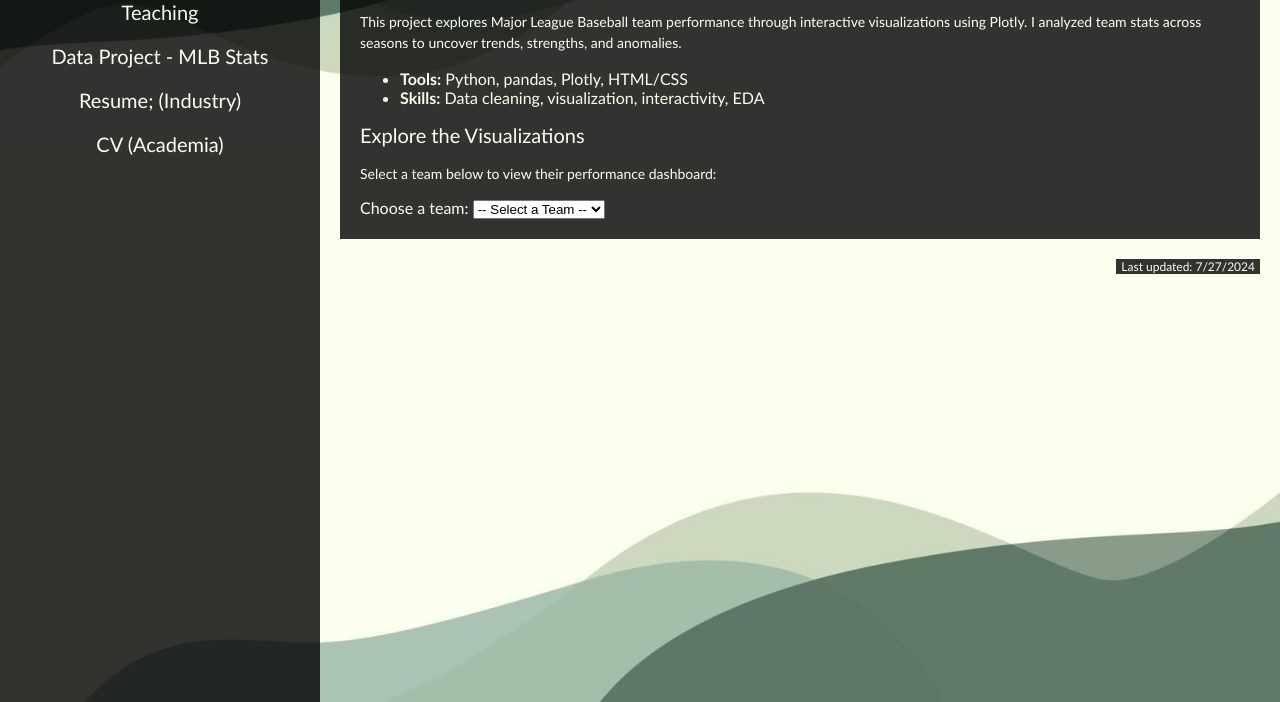
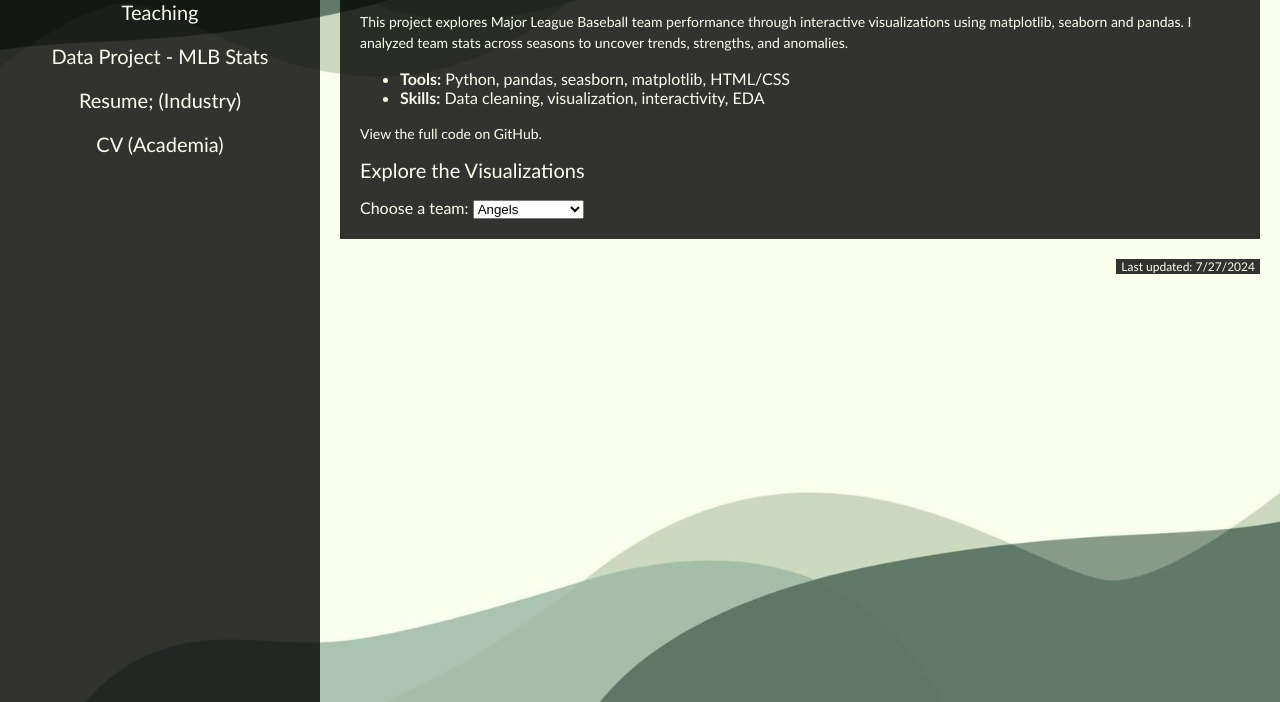
Before and after one commit to julianngeraci/julianngeraci.github.io, a plain HTML site: page mlbstats.html in a window 1280 px wide. Shown: the part 98-800 px from the top of the page. Drawn offline with Linux system fonts and the light colour scheme.

Commit message:
updateeee

```diff
--- a/mlbstats.html
+++ b/mlbstats.html
@@ -28,25 +28,52 @@
 <h1>Exploratory Data Analysis: MLB Team Statistics</h1>
 
 <p>
-This project explores Major League Baseball team performance through interactive visualizations using Plotly. I analyzed team stats across seasons to uncover trends, strengths, and anomalies.
+This project explores Major League Baseball team performance through
+  interactive visualizations using matplotlib, seaborn and pandas. I analyzed team stats across seasons to uncover trends, strengths, and anomalies.
 </p>
 
 <ul>
-  <li><strong>Tools:</strong> Python, pandas, Plotly, HTML/CSS</li>
+  <li><strong>Tools:</strong> Python, pandas, seasborn, matplotlib, HTML/CSS</li>
   <li><strong>Skills:</strong> Data cleaning, visualization, interactivity, EDA</li>
 </ul>
 
+<p>View the full code on <a href="https://github.com/yourusername/mlb-analysis" target="_blank">GitHub</a>.</p>
+
+
 <h2>Explore the Visualizations</h2>
-<p>Select a team below to view their performance dashboard:</p>
 
  <label for="teamSelect">Choose a team:</label>
   <select id="teamSelect">
-    <option value="">-- Select a Team --</option>
+    <option value="Angels">Angels</option>
+    <option value="Astros">Astros</option>
+    <option value="Athletics">Athletics</option>
+    <option value="Blue Jays">Blue Jays</option>
+    <option value="Braves">Braves</option>
+    <option value="Brewers">Brewers</option>
+    <option value="Cardinals">Cardinals</option>
+    <option value="Cubs">Cubs</option>
+    <option value="Diamondbacks">Diamondbacks</option>
+    <option value="Dodgers">Dodgers</option>
+    <option value="Giants">Giants</option>
+    <option value="Guardians">Guardians</option>
+    <option value="Mariners">Mariners</option>
+    <option value="Marlins">Marlins</option>
+    <option value="Mets">Mets</option>
+    <option value="Nationals">Nationals</option>
+    <option value="Orioles">Orioles</option>
+    <option value="Padres">Padres</option>
+    <option value="Phillies">Phillies</option>
+    <option value="Pirates">Pirates</option>
+    <option value="Rangers">Rangers</option>
+    <option value="Rays">Rays</option>
+    <option value="Red Sox">Red Sox</option>
+    <option value="Reds">Reds</option>
+    <option value="Rockies">Rockies</option>
+    <option value="Royals">Royals</option>
+    <option value="Tigers">Tigers</option>
+    <option value="Twins">Twins</option>
+    <option value="White Sox">White Sox</option>
     <option value="Yankees">Yankees</option>
-    <option value="Dodgers">Dodgers</option>
-    <option value="Braves">Braves</option>
-    <option value="Mets">Mets</option>
-    <!-- Add all other team names as needed -->
   </select>
 
 <div id="reportContainer">
```
Also changed, not shown: .#mlbstats.html (deleted, +0 -1 lines).
